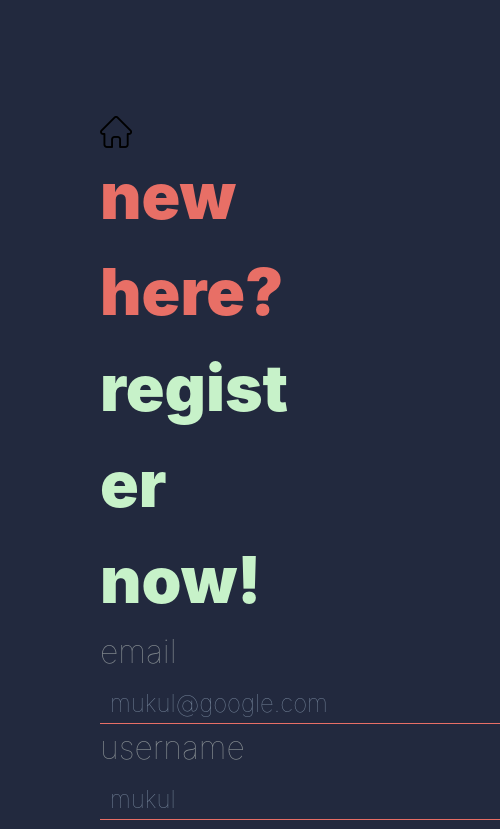
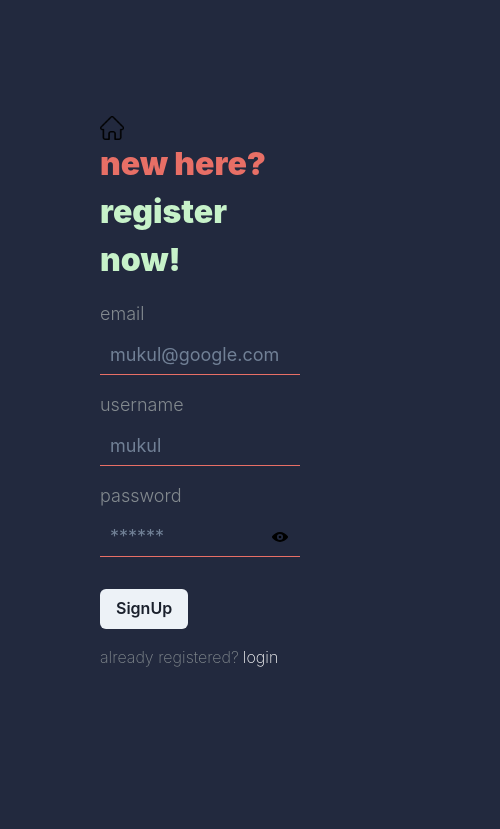
Before and after one commit to mukulbbhardwaj/BinaryDiary, a React (Create React App) app: page /register in a window 390 px wide. Shown: the top 829 px of the page, 500 px wide, since content can reach past the window. Built offline with nearby package versions, Linux system fonts and the light colour scheme; no server answers.

Commit message:
login/register page got mobile ready

```diff
--- a/src/components/auth/Login.jsx
+++ b/src/components/auth/Login.jsx
@@ -55,11 +55,10 @@ const Login = () => {
         bgColor={"#22293e"}
       >
         <Link to={"/"}>
-          <Image src={home} width={"2rem"} height={"2rem"} mt={"1rem"} />
+          <Image src={home} width={"24px"} height={"24px"} mt={"1rem"} />
         </Link>
         <Text
-          fontSize={"64px"}
-          // fontSize={"64px"}
+          fontSize={{ base: "32px", md: "64px" }}
           fontWeight={900}
           color={"#e86f66"}
         >
@@ -69,7 +68,11 @@ const Login = () => {
           </Text>
         </Text>
         <FormControl>
-          <FormLabel fontSize={"32px"} fontWeight={300}>
+          <FormLabel
+            fontSize={{ base: "18px", md: "32px" }}
+            fontWeight={300}
+            marginTop={"1rem"}
+          >
             email
           </FormLabel>
           <Input
@@ -77,30 +80,33 @@ const Login = () => {
             isRequired
             onChange={(e) => setEmail(e.target.value)}
             padding={"10px"}
-            fontSize={"24px"}
+            fontSize={{ base: "18px", md: "32px" }}
             border={"none"}
             outline={"none"}
-            fontWeight={"10"}
             placeholder="mukul@google.com"
             borderBottom="1px solid #e86f66"
             autoComplete="email"
             name="email"
             bgColor={"inherit"}
             color={"#9c99bd"}
-            width={"400px"}
             borderRadius={0}
+            width={{ base: "200px", md: "400px" }}
           />
         </FormControl>
         <FormControl>
-          <FormLabel fontSize={"32px"} fontWeight={300}>
+          <FormLabel
+            fontSize={{ base: "18px", md: "32px" }}
+            fontWeight={300}
+            marginTop={"1rem"}
+          >
             password
           </FormLabel>
-          <InputGroup width={"400px"}>
+          <InputGroup width={{ base: "200px", md: "400px" }}>
             <Input
               type={show ? "text" : "password"}
               onChange={(e) => setPassword(e.target.value)}
               padding={""}
-              fontSize={"24px"}
+              fontSize={{ base: "18px", md: "32px" }}
               border={"none"}
               outline={"none"}
               placeholder="******"
--- a/src/components/auth/Register.jsx
+++ b/src/components/auth/Register.jsx
@@ -52,63 +52,76 @@ const Register = () => {
         bgColor={"#22293e"}
       >
         <Link to={"/"}>
-          <Image src={home} width={"2rem"} height={"2rem"} mt={"1rem"} />
+          <Image src={home} width={"24px"} height={"24px"} mt={"1rem"} />
         </Link>
-        <Text fontSize={"64px"} fontWeight={900} color={"#e86f66"}>
+        <Text
+          fontSize={{ base: "32px", md: "64px" }}
+          fontWeight={900}
+          color={"#e86f66"}
+        >
           new here?
           <Text margin={0} color={"#c7f2c9"}>
             register now!
           </Text>
         </Text>
         <FormControl>
-          <FormLabel fontSize={"32px"} fontWeight={100}>
+          <FormLabel
+            fontSize={{ base: "18px", md: "32px" }}
+            fontWeight={300}
+            marginTop={"1rem"}
+          >
             email
           </FormLabel>
           <Input
             type="text"
             padding={"10px"}
-            fontSize={"24px"}
+            fontSize={{ base: "18px", md: "32px" }}
             border={"none"}
             outline={"none"}
-            fontWeight={"10"}
             placeholder="mukul@google.com"
             onChange={(e) => setEmail(e.target.value)}
             bgColor={"inherit"}
             borderBottom="1px solid #e86f66"
             borderRadius={0}
-            width={"400px"}
+            width={{ base: "200px", md: "400px" }}
           />
         </FormControl>
         <FormControl>
-          <FormLabel fontSize={"32px"} fontWeight={100}>
+          <FormLabel
+            fontSize={{ base: "18px", md: "32px" }}
+            fontWeight={300}
+            marginTop={"1rem"}
+          >
             username
           </FormLabel>
           <Input
             type="text"
             onChange={(e) => setUsername(e.target.value)}
             padding={"10px"}
-            fontSize={"24px"}
+            fontSize={{ base: "18px", md: "32px" }}
             border={"none"}
             outline={"none"}
             borderBottom="1px solid #e86f66"
-            fontWeight={100}
             placeholder="mukul"
             bgColor={"inherit"}
             borderRadius={0}
-            width={"400px"}
+            width={{ base: "200px", md: "400px" }}
           />
         </FormControl>
         <FormControl>
-          <FormLabel fontSize={"32px"} fontWeight={100}>
+          <FormLabel
+            fontSize={{ base: "18px", md: "32px" }}
+            fontWeight={300}
+            marginTop={"1rem"}
+          >
             password
           </FormLabel>
 
-          <InputGroup width={"400px"}>
+          <InputGroup width={{ base: "200px", md: "400px" }}>
             <Input
               type={show ? "text" : "password"}
               onChange={(e) => setPassword(e.target.value)}
               padding={"10px"}
-              fontSize={"24px"}
               border={"none"}
               outline={"none"}
               placeholder="******"
@@ -118,6 +131,7 @@ const Register = () => {
               bgColor={"inherit"}
               color={"#9c99bd"}
               borderRadius={0}
+              fontSize={{ base: "18px", md: "32px" }}
             />
             <InputRightElement>
               <ViewIcon onClick={showPass} color={show ? "white" : "black"} />
--- a/src/components/profile/UserProfile.jsx
+++ b/src/components/profile/UserProfile.jsx
@@ -22,7 +22,7 @@ const UserProfile = () => {
     const res = await databases.listDocuments(
       DATABASE_ID,
       COLLECTION_ID_BLOGS,
-      [Query.equal("username", [user.name])]
+      [Query.equal("username", [user.name]), Query.orderDesc("$createdAt")]
     );
     setUserPosts(res.documents);
   };
--- a/src/pages/Home.jsx
+++ b/src/pages/Home.jsx
@@ -15,7 +15,11 @@ const Home = () => {
     getPosts();
   }, []);
   const getPosts = async () => {
-    const res = await databases.listDocuments(DATABASE_ID, COLLECTION_ID_BLOGS , [Query.orderDesc("$createdAt")]);
+    const res = await databases.listDocuments(
+      DATABASE_ID,
+      COLLECTION_ID_BLOGS,
+      [Query.orderDesc("$createdAt")]
+    );
     setPosts(res.documents);
   };
   return (
```
